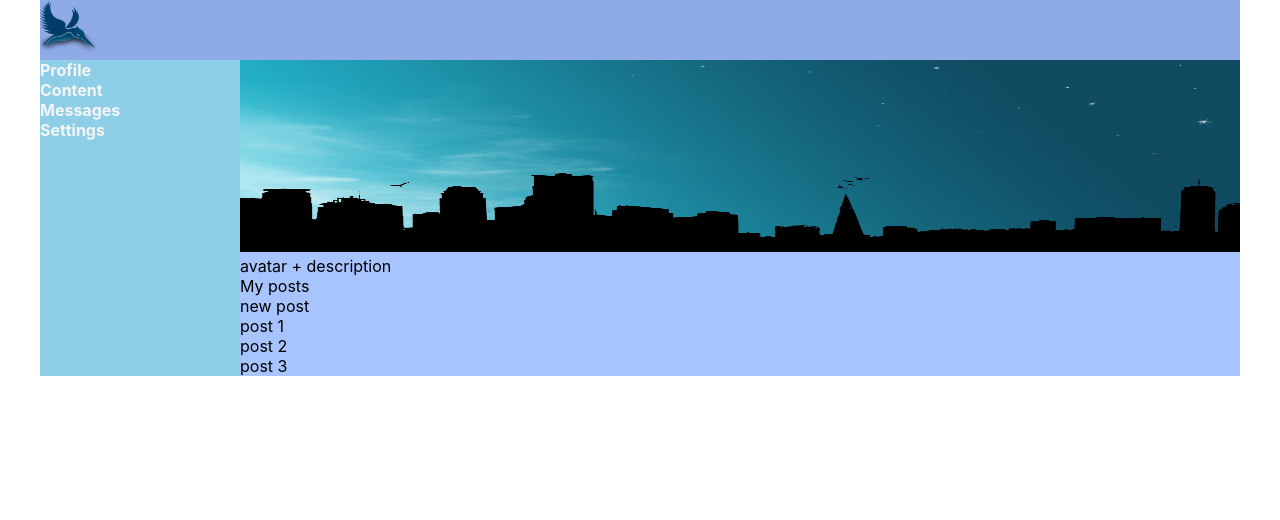
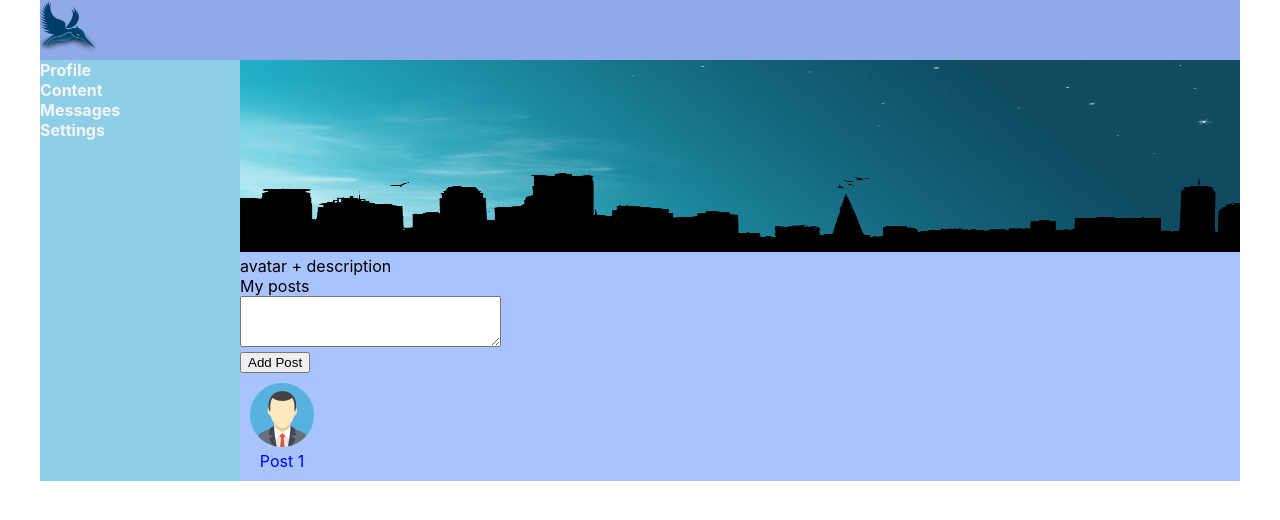
Before and after one commit to NorayrHovakimyan/reactAppSocialSite, a React (Create React App) app: page / in a window 1280 px wide. Shown: the top 520 px of the page. Built offline with nearby package versions, Linux system fonts and the light colour scheme.

Commit message:
added routing,dialog component and changed structure alittle

```diff
--- a/src/App.css
+++ b/src/App.css
@@ -9,34 +9,3 @@
             'n c';
     /*grid-gap: 10px;*/
 }
-.nav{
-    grid-area: n;
-    background-color: #8ECEE7;
-}
-.header{
-    grid-area: h;
-    background-color:#8EAAE7;
-}
-.header > img{
-    width: 60px;
-    height: 60px;
-}
-.content{
-    grid-area: c;
-    background-color: #A8C4FF;
-}
-.content_bg > img{
-    width: 100%;
-    height: 12em;
-}
-
-.nav > ul{
-    list-style: none;
-    margin: 0;
-    padding: 0;
-}
-.nav > ul > li > a{
-    text-decoration-line: none;
-    color: whitesmoke;
-    font-weight: bolder;
-}
--- a/src/App.js
+++ b/src/App.js
@@ -1,43 +1,15 @@
 import React from 'react';
 import './App.css';
+import Header from "./components/Header/Header";
+import Navbar from "./components/Navbar/Navbar";
+import Profile from "./components/Profile/Profile";
 
 function App() {
   return (
     <div className={`app app-wrapper`}>
-        <header className='header'>
-          <img src="images/header_logo.png" alt="header logo"/>
-        </header>
-        <nav className='nav'>
-            <ul>
-                <li><a href="/profile">Profile </a></li>
-                <li><a href="/content">Content </a></li>
-                <li><a href="/messages">Messages </a></li>
-                <li><a href="/settings">Settings </a></li>
-            </ul>
-        </nav>
-        <div className='content'>
-           <div className='content_bg'>
-                <img src="images/content_bg.jpg" alt="content background"/>
-           </div>
-            <div>
-                avatar + description
-            </div>
-            <div>
-                My posts
-                <div>
-                    new post
-                </div>
-                <div>
-                    post 1
-                </div>
-                <div>
-                    post 2
-                </div>
-                <div>
-                    post 3
-                </div>
-            </div>
-        </div>
+        <Header/>
+        <Navbar/>
+        <Profile/>
     </div>
   );
 }
--- a/src/components/Header/Header.jsx
+++ b/src/components/Header/Header.jsx
@@ -7,7 +7,7 @@ const Header = () => {
             <img src="images/header_logo.png" alt="header logo"/>
         </header>
     )
-}
+};
 
 
 export default Header;
--- a/src/components/Navbar/Navbar.jsx
+++ b/src/components/Navbar/Navbar.jsx
@@ -1,10 +1,10 @@
 import React from 'react';
-import s from './Header.module.css';
+import s from './Navbar.module.css';
 
 const Navbar = () => {
     return (
-        <nav className='nav'>
-            <ul>
+        <nav className={s.nav}>
+            <ul className={s.ul}>
                 <li><a href="/profile">Profile </a></li>
                 <li><a href="/content">Content </a></li>
                 <li><a href="/messages">Messages </a></li>
@@ -12,7 +12,7 @@ const Navbar = () => {
             </ul>
         </nav>
     )
-}
+};
 
 
 export default Navbar;
--- a/src/components/Profile/MyPosts/MyPosts.jsx
+++ b/src/components/Profile/MyPosts/MyPosts.jsx
@@ -1,33 +1,21 @@
 import React from 'react';
-import s from './Profile.module.css';
+import s from './MyPosts.module.css';
+import Post from "./Post/Post";
 
-const Profile = () => {
+const MyPosts = () => {
     return (
-        <div className={s.content}>
-            <div className={s.content_bg}>
-                <img src="images/content_bg.jpg" alt="content background"/>
+        <div className={s.myposts}>
+            My posts
+            <div>
+                <textarea name="addpost" id="addPost" cols="30" rows="3" placeholder='type text..'> </textarea>
+                 <div>
+                     <button>Add Post</button>
+                 </div>
             </div>
-            <div>
-                avatar + description
-            </div>
-            <div>
-                My posts
-                <div>
-                    new post
-                </div>
-                <div>
-                    post 1
-                </div>
-                <div>
-                    post 2
-                </div>
-                <div>
-                    post 3
-                </div>
-            </div>
+            <Post/>
         </div>
     )
 };
 
 
-export default Profile;
+export default MyPosts;
--- a/src/components/Profile/MyPosts/Post/Post.jsx
+++ b/src/components/Profile/MyPosts/Post/Post.jsx
@@ -1,28 +1,15 @@
 import React from 'react';
-import s from './MyPosts.module.css';
+import s from './Post.module.css';
 
-const MyPosts = () => {
+const Post = () => {
     return (
-        <div className={s.content}>
-            <div className={s.content_bg}>
-                <img src="images/content_bg.jpg" alt="content background"/>
-            </div>
-            <div>
-                avatar + description
-            </div>
-            <div>
-                My posts
-                <div>
-                    new post
+        <div className={s.post}>
+            <div className={s.info}>
+                <div className={s.avatar}>
+                    <img src="images/post_avatar.png" alt="avatar"/>
                 </div>
-                <div>
-                    post 1
-                </div>
-                <div>
-                    post 2
-                </div>
-                <div>
-                    post 3
+                <div className={s.text}>
+                    Post 1
                 </div>
             </div>
         </div>
@@ -30,4 +17,4 @@ const MyPosts = () => {
 };
 
 
-export default MyPosts;
+export default Post;
--- a/src/components/Profile/MyPosts/Post/Post.module.css
+++ b/src/components/Profile/MyPosts/Post/Post.module.css
@@ -6,3 +6,18 @@
     width: 100%;
     height: 12em;
 }
+.avatar{
+    width: 5vw;
+}
+.avatar > img{
+    width: 100%;
+}
+
+.info{
+    padding: 10px;
+    width: 5vw;
+    text-align: center;
+}
+.text{
+    color:blue
+}
--- a/src/components/Profile/Profile.jsx
+++ b/src/components/Profile/Profile.jsx
@@ -1,33 +1,20 @@
 import React from 'react';
-import s from './Header.module.css';
+import s from './Profile.module.css';
+import MyPosts from "./MyPosts/MyPosts";
 
 const Profile = () => {
     return (
-        <div className='content'>
-            <div className='content_bg'>
+        <div className={s.content}>
+            <div className={s.content_bg}>
                 <img src="images/content_bg.jpg" alt="content background"/>
             </div>
             <div>
                 avatar + description
             </div>
-            <div>
-                My posts
-                <div>
-                    new post
-                </div>
-                <div>
-                    post 1
-                </div>
-                <div>
-                    post 2
-                </div>
-                <div>
-                    post 3
-                </div>
-            </div>
+            <MyPosts/>
         </div>
     )
-}
+};
 
 
 export default Profile;
```
Also changed, not shown: src/components/Dialogs/Dialogs.jsx (added), src/components/Dialogs/Dialogs.module.css (added).
